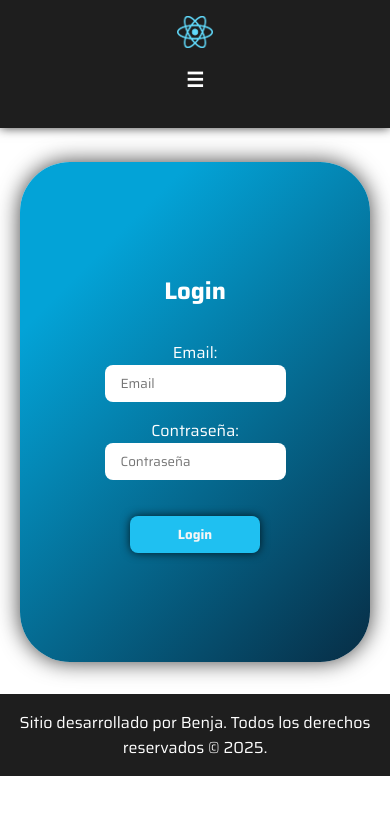
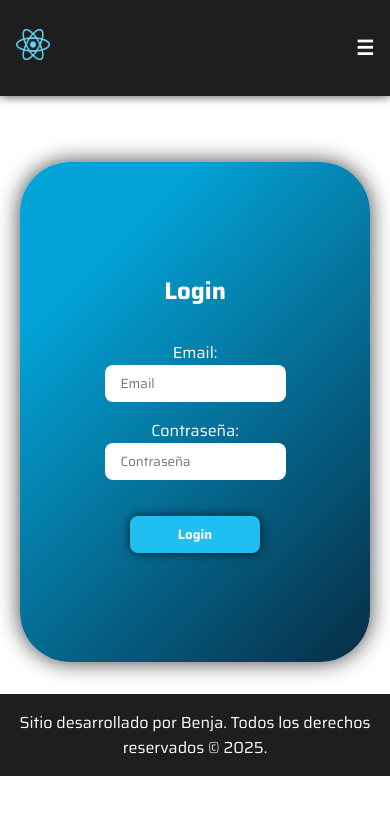
Before and after one commit to benja-amb1/final-proyect-frontend, a React (Vite) app: page /login in a window 390 px wide. Shown: the top 814 px of the page. Built offline with nearby package versions, Linux system fonts and the light colour scheme.

Commit message:
fix: barra denavgeacion

```diff
--- a/src/index.css
+++ b/src/index.css
@@ -42,13 +42,11 @@ header {
   margin-bottom: 60px;
   width: 100%;
   box-shadow: 0px 0px 10px 0px rgba(0, 0, 0, 0.75);
+  display: flex;
+  justify-content: center;
+  align-items: center;
 }
 
-header div a {
-  display: flex;
-  align-items: center;
-  justify-content: center;
-}
 
 header a img {
   width: 5%;
@@ -56,9 +54,8 @@ header a img {
 
 header nav ul {
   display: flex;
-  justify-content: space-evenly;
   align-items: center;
-
+  gap: 2rem;
 }
 
 header nav ul li a {
@@ -152,6 +149,8 @@ footer {
     padding-top: 130px;
   }
 
+
+
   .menuHamb {
     display: block;
     border: none;
@@ -161,7 +160,7 @@ footer {
     font-weight: bold;
     font-size: 20px;
     cursor: pointer;
-
+    position: relative;
   }
 
   nav {
@@ -175,7 +174,7 @@ footer {
   }
 
   header div img {
-    width: 5%;
+    width: 10%;
   }
 
   nav ul {
@@ -183,7 +182,12 @@ footer {
     align-items: center;
     gap: 1rem;
     animation: hambAnimation 300ms forwards ease-in-out;
-
+    position: absolute;
+    width: 100%;
+    top: 100%;
+    right: 0;
+    background-color: #1e1e1e;
+    padding-bottom: 2rem;
   }
 
   .login-form,
```
